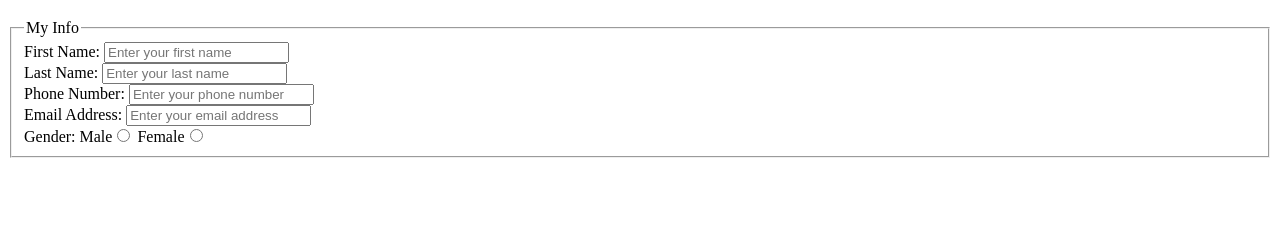
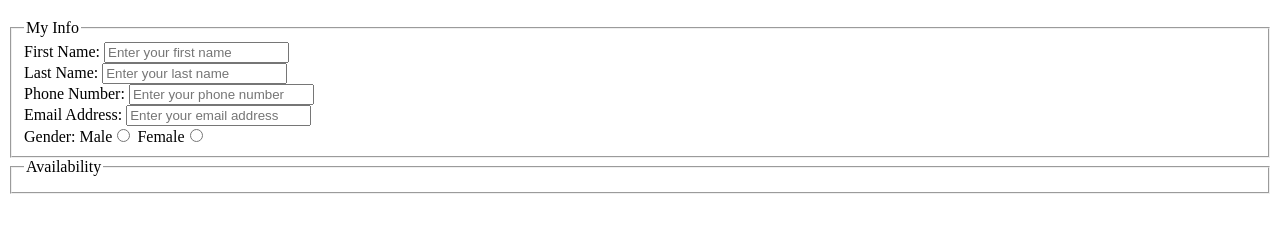
Before and after one commit to alimakh/itmd361-lab4, a plain HTML site: page index.html in a window 1280 px wide. Shown: the part 61-294 px from the top of the page. Drawn offline with Linux system fonts and the light colour scheme.

Commit message:
Add another form

```diff
--- a/index.html
+++ b/index.html
@@ -6,7 +6,7 @@
 </head>
 <body>
     <h1>Volunteer Form</h1>
-    <form method="POST" autocomplete="on" action="http://bloomingdale.sat.iit.edu/kriedan/lab3formscript.php">
+    <form method="POST" action="http://bloomingdale.sat.iit.edu/kriedan/lab3formscript.php">
         <fieldset>
         <legend>My Info</legend>
         <div>
@@ -27,9 +27,10 @@
             <label>Female<input type="radio" name="gender_field" valur="female"></label>
         </div>
 
+        </fieldset>
 
-
-
+        <fieldset>
+        <legend>Availability</legend>
 
 
         </fieldset>
```
